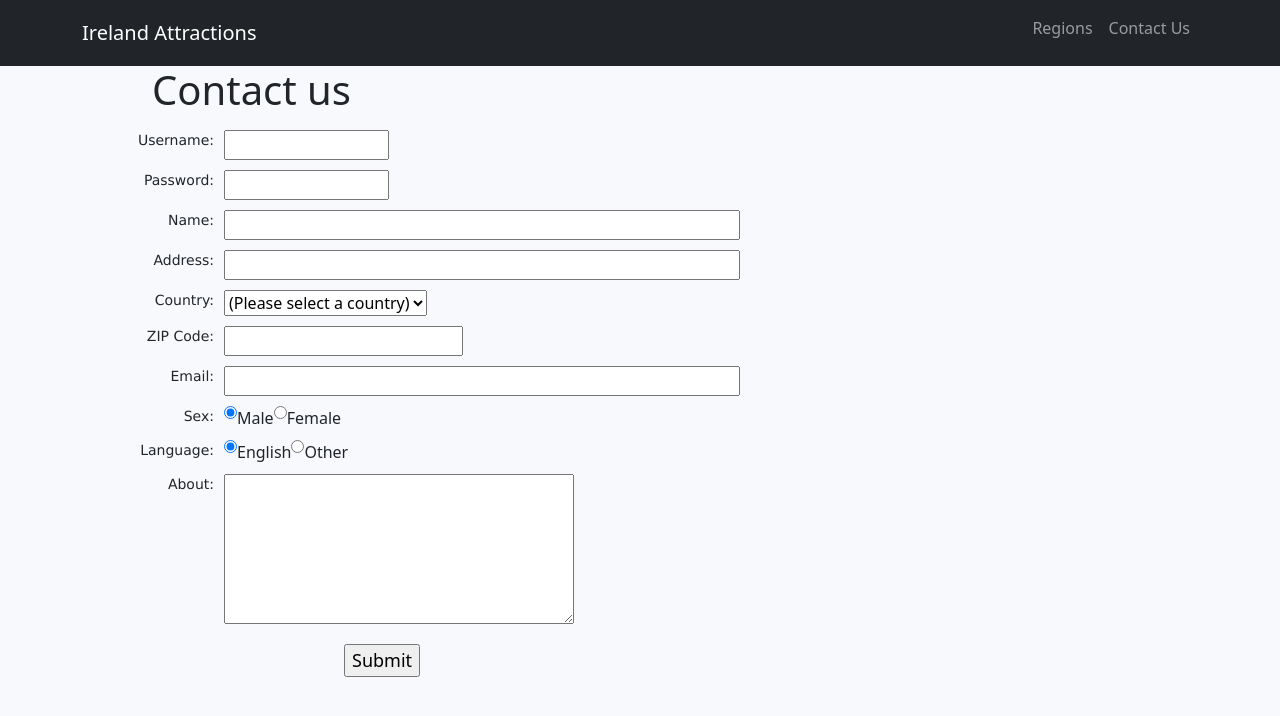
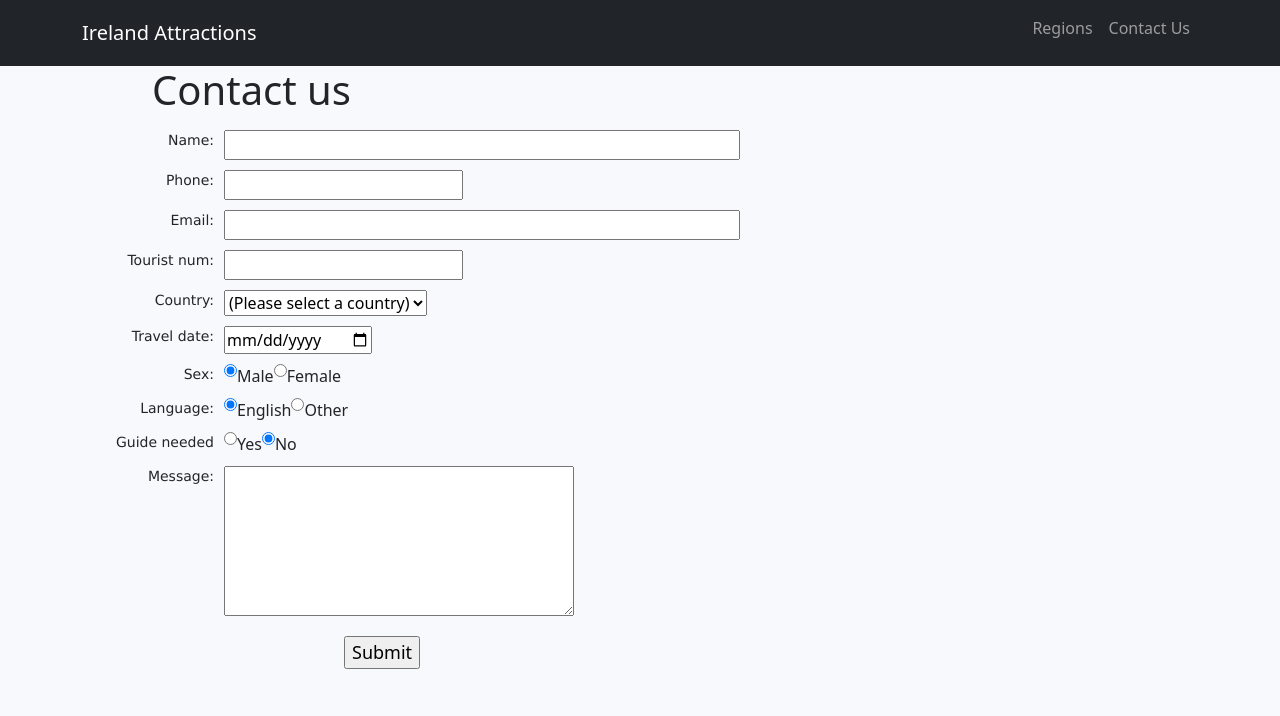
Before and after one commit to zjleee/Ireland-Attractions, a PHP site: page /contact_us.php in a window 1280 px wide. Shown: the top 716 px of the page. Run offline with PHP 8.4, Linux system fonts and the light colour scheme.

Commit message:
Update Contact Us Page

```diff
--- a/contact-form-thank-you.php
+++ b/contact-form-thank-you.php
@@ -2,5 +2,3 @@
 
 <h1>Thank you!</h1>
 Thank you for submitting the form. We will contact you soon!
-
-<?php include 'includes/footer.php';?>
--- a/contact_us.php
+++ b/contact_us.php
@@ -4,14 +4,18 @@
 
 <form method="POST" id="contactForm" action="contact-form-handler.php" onsubmit="formValidation">
 <ul>
-<li><label for="username">Username:</label></li>
-<li><input type="text" name="username" id="username" size="12" onBlur="username_validation();"/><span id="uid_err"></span></li>
-<li><label for="password">Password:</label></li>
-<li><input type="password" name="password" id="password" size="12" onBlur="password_validation();"/><span id="password_err"></span></li>
 <li><label for="name">Name:</label></li>
 <li><input type="text" name="name" id="name" size="50" onBlur="name_validation();" /><span id="name_err"></span></li>
-<li><label for="address">Address:</label></li>
-<li><input type="text" name="address" id="address" size="50" /><span id="add_err"></span></li>
+
+<li><label for="phone">Phone:</label></li>
+<li><input type="tel" name="phone" id="phone" /><span id="phone_err"></span></li>
+
+<li><label for="email">Email:</label></li>
+<li><input type="text" name="email" id="email" size="50" onBlur="email_validation();"/><span id="email_err"></span></li>
+
+<li><label for="tourist">Tourist num:</label></li>
+<li><input type="number" name="tourist" id="tourist" size="12" onBlur="tourist_validation();"/><span id="tourist_err"></span></li>
+
 <li><label for="country">Country:</label></li>
 <li><select id="country" name="country" onBlur="country_validation();">
 <option selected="" value="Default">(Please select a country)</option>
@@ -21,18 +25,25 @@
 <option value="AS">Russia</option>
 <option value="AD">USA</option>
 </select><span id="country_err"></span></li>
-<li><label for="zip">ZIP Code:</label></li>
-<li><input type="text" name="zip" id="zip" onBlur="zip_validation();" /><span id="zip_err"></span></li>
-<li><label for="email">Email:</label></li>
-<li><input type="text" name="email" id="email" size="50" onBlur="email_validation();"/><span id="email_err"></span></li>
+
+<li><label for="date">Travel date:</label></li>
+<li><input type="date" name="date" id="date" required/><span id="date_err"></span></li>
+
 <li><label id="gender">Sex:</label></li>
 <li><input type="radio" name="sex" id="msex" value="Male" checked /><span>Male</span></li>
 <li><input type="radio" name="sex" id="fsex" value="Female" /><span>Female</span><span id="gender_err"></span></li>
+
 <li><label>Language:</label></li>
 <li><input type="radio" name="language" value="en" checked="checked" /><span>English</span></li>
 <li><input type="radio" name="language" value="other" /><span>Other</span></li>
-<li><label for="desc">About:</label></li>
+
+<li><label>Guide needed</label></li>
+<li><input type="radio" name="guide" value="yes" /><span>Yes</span></li>
+<li><input type="radio" name="guide" value="no" checked="checked"/><span>No</span></li>
+
+<li><label for="desc">Message:</label></li>
 <li><textarea name="desc" id="desc"></textarea></li>
+
 <li><input type="submit" name="submit" value="Submit" /></li>
 </ul>
 </form>
--- a/regions.php
+++ b/regions.php
@@ -24,8 +24,8 @@ $statement->closeCursor();
 <link href="style.css" rel="stylesheet">
 <main class="container">
   <div class="starter-template text-center">
-    <h1>Ireland Attractions</h1>
-    <p class="lead">Use this document as a way to quickly start any new project.<br> All you get is this text and a mostly barebones HTML document.</p>
+    <h1>Ireland Regions</h1>
+    <p class="lead">See all of the regions that is available for attraction guidance!</p>
   </div>
   <section>
         <table>
--- a/validation.js
+++ b/validation.js
@@ -16,24 +16,25 @@ function username_validation(){
     }
     }
     //user id validation ends
-    //password validation starts
-    function password_validation(){
+    //tourist validation starts
+    function tourist_validation(){
     'use strict';
-    var password_name = document.getElementById("password");
-    var password_value = document.getElementById("password").value;
-    var password_length = password_value.length;
-    if(password_length<6)
+    var tourist_name = document.getElementById("tourist");
+    var tourist_value = document.getElementById("tourist").value;
+    console.log(tourist_value);
+    var tourist_length = tourist_value.length;
+    if(tourist_value<=0)
     {
-    document.getElementById('password_err').innerHTML = 'Password must be at least 6 characters long';
-    document.getElementById('password_err').style.color = "#FF0000";
+    document.getElementById('tourist_err').innerHTML = 'Tourist must be at least 1 person';
+    document.getElementById('tourist_err').style.color = "#FF0000";
     }
     else
     {
-    document.getElementById('password_err').innerHTML = 'Valid password';
-    document.getElementById('password_err').style.color = "#00AF33";
+    document.getElementById('tourist_err').innerHTML = 'Valid tourist number';
+    document.getElementById('tourist_err').style.color = "#00AF33";
     }
     }
-    //password validation ends
+    //tourist validation ends
     //user name validation starts
     function name_validation(){
     'use strict';
@@ -71,25 +72,25 @@ function username_validation(){
     }
     }
     //country validation ends
-    //zip validation starts
-    function zip_validation(){
+    //phone validation starts
+    function phone_validation(){
     'use strict';
     var numbers = /^[0-9]+$/;
-    var zip_name = document.getElementById("zip");
-    var zip_value = document.getElementById("zip").value;
-    var zip_length = zip_value.length;
-    if(!zip_value.match(numbers) || zip_length < 5)
+    var phone_name = document.getElementById("phone");
+    var phone_value = document.getElementById("phone").value;
+    var phone_length = phone_value.length;
+    if(!phone_value.match(numbers) || phone_length < 9)
     {
-    document.getElementById('zip_err').innerHTML = 'You must enter a ZIP code, which must be numeric and must be at least 5 characters long.';
-    document.getElementById('zip_err').style.color = "#FF0000";
+    document.getElementById('phone_err').innerHTML = 'You must enter a phone code, which must be numeric and must be at least 9 characters long.';
+    document.getElementById('phone_err').style.color = "#FF0000";
     }
     else
     {
-    document.getElementById('zip_err').innerHTML = 'ZIP code entered';
-    document.getElementById('zip_err').style.color = "#00AF33";
+    document.getElementById('phone_err').innerHTML = 'phone code entered';
+    document.getElementById('phone_err').style.color = "#00AF33";
     }
     }
-    //zip validation ends
+    //phone validation ends
     //email validation starts
     function email_validation(){
     'use strict';
@@ -127,10 +128,10 @@ function username_validation(){
 
     function form_validation(){
         username_validation();
-        password_validation();
+        tourist_validation();
         name_validation();
         country_validation();
-        zip_validation();
+        phone_validation();
         email_validation();
         alert (" Form submitted successfully");
     }
```
Also changed, not shown: contact-form-handler.php (+8 -8 lines).
